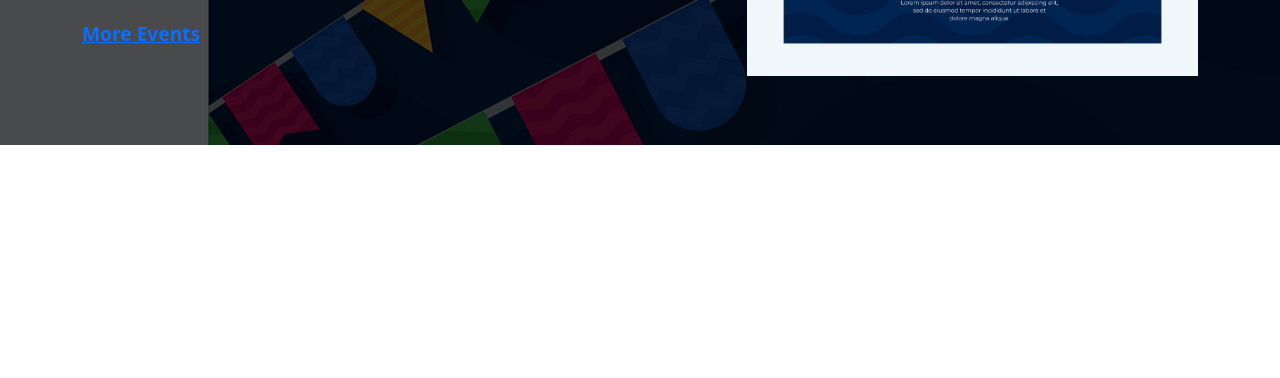
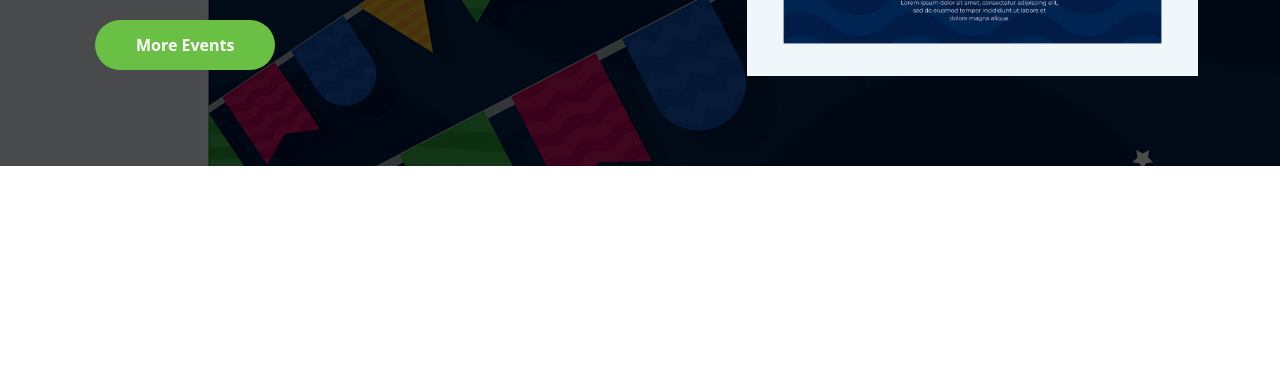
Before and after one commit to ydkdan6/newharrypage, a plain HTML site: page index.html in a window 1280 px wide. Shown: the part 422-800 px from the top of the page. Drawn offline with nearby package versions, Linux system fonts and the light colour scheme.

Commit message:
Initial commit

```diff
--- a/index.html
+++ b/index.html
@@ -100,7 +100,7 @@
                         <h2>
                             Search For Any Amazing
                         </h2>
-                        <a href="#" class="primary-btn">More Events</a>
+                        <a href="#" class="btn">More Events</a>
                     </div>
                 </div>
                 <div class="col-lg-5">
```
